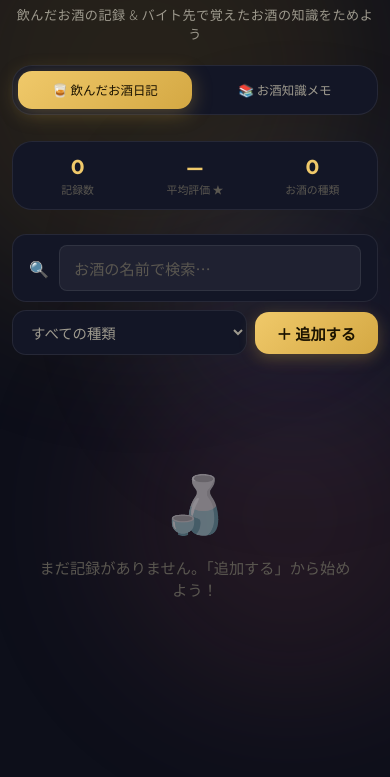
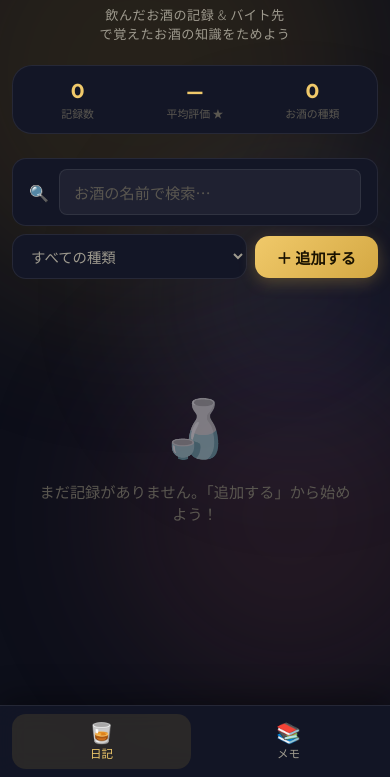
Before and after one commit to yuina-yamaguchi/sake-note, a plain HTML site: page index.html in a window 390 px wide. Shown: the part 67-844 px from the top of the page. Drawn offline with Linux system fonts and the light colour scheme.

Commit message:
📱 スマホ下部ナビ追加 & プルダウンの視認性改善

```diff
--- a/index.html
+++ b/index.html
@@ -63,7 +63,7 @@
       -webkit-background-clip:text;-webkit-text-fill-color:transparent;
     }
     .logo-icon { font-size:2.2rem;-webkit-text-fill-color:initial; }
-    header p { margin-top:10px;color:var(--text-secondary);font-size:.95rem;font-weight:300;letter-spacing:.04em; }
+    header p { margin-top:10px;color:var(--text-secondary);font-size:.95rem;font-weight:300;letter-spacing:.04em;text-wrap:balance; }
 
     /* TABS */
     .tab-bar {
@@ -78,6 +78,9 @@
     .tab-btn:hover { color:var(--text-primary);background:var(--bg-card); }
     .tab-btn.active { color:#1a1200;background:linear-gradient(135deg,var(--amber-lt),var(--amber));box-shadow:0 4px 20px rgba(212,168,67,.35); }
     .tab-btn.active.memo-tab { background:linear-gradient(135deg,var(--teal-lt),var(--teal));box-shadow:0 4px 20px rgba(63,168,140,.35);color:#001a14; }
+
+    /* BOTTOM NAV (mobile only) */
+    .bottom-nav { display:none; }
 
     /* PANELS */
     .panel { display:none; } .panel.active { display:block; }
@@ -323,6 +326,13 @@
       border-color:var(--border-active);background:rgba(212,168,67,.06);
     }
     input[type=date] { color-scheme:dark; }
+    select.filter-select, select.form-select { color-scheme:dark; }
+    select.filter-select option, select.form-select option {
+      background-color:var(--bg-surface);color:var(--text-primary);
+    }
+    select.filter-select option:checked, select.form-select option:checked {
+      background-color:var(--amber);color:#1a1200;
+    }
     textarea { resize:vertical;min-height:90px;line-height:1.6; }
     .star-input { display:flex;gap:6px; }
     .star-input span { font-size:1.6rem;cursor:pointer;color:var(--text-muted);transition:color .15s; }
@@ -383,8 +393,28 @@
 
     @media (max-width: 700px) {
       .logo-mark { font-size: 2rem; }
-      .tab-bar { gap: 6px; padding: 5px; border-radius: var(--radius-lg); margin-bottom: 26px; }
-      .tab-btn { padding: 11px 10px; font-size: .86rem; border-radius: var(--radius-md); }
+      .tab-bar { display: none; }
+      .app-wrapper { padding-bottom: calc(96px + env(safe-area-inset-bottom)); }
+      .bottom-nav {
+        display: flex; gap: 8px;
+        position: fixed; left: 0; right: 0; bottom: 0; z-index: 80;
+        padding: 8px 12px calc(8px + env(safe-area-inset-bottom));
+        background: rgba(19,22,38,.92);
+        -webkit-backdrop-filter: blur(14px); backdrop-filter: blur(14px);
+        border-top: 1px solid var(--border);
+        box-shadow: 0 -8px 30px rgba(0,0,0,.35);
+      }
+      .bottom-nav-btn {
+        flex: 1; display: flex; flex-direction: column; align-items: center; gap: 3px;
+        padding: 8px 6px; border: none; border-radius: var(--radius-md);
+        background: transparent; color: var(--text-secondary);
+        font-family: inherit; font-size: .72rem; font-weight: 500;
+        cursor: pointer; transition: var(--transition);
+      }
+      .bottom-nav-btn .bn-icon { font-size: 1.25rem; line-height: 1; }
+      .bottom-nav-btn.active { color: var(--amber-lt); background: rgba(212,168,67,.12); }
+      .bottom-nav-btn.memo-nav.active { color: var(--teal-lt); background: rgba(63,168,140,.14); }
+      .toast { bottom: calc(96px + env(safe-area-inset-bottom)); }
       .toolbar { gap: 8px; }
       .search-box { flex: 1 1 100%; min-width: 0; }
       select.filter-select { flex: 1 1 0; min-width: 0; }
@@ -427,7 +457,7 @@
       .modal-footer .btn-cancel, .modal-footer .btn-save { flex: 1; }
       .toast {
         width: calc(100% - 32px); white-space: normal; text-align: center;
-        bottom: calc(20px + env(safe-area-inset-bottom));
+        bottom: calc(92px + env(safe-area-inset-bottom));
       }
     }
 
@@ -450,8 +480,8 @@
     </header>
 
     <div class="tab-bar" role="tablist">
-      <button class="tab-btn active" id="tab-diary" role="tab" onclick="switchTab('diary')">🥃 飲んだお酒日記</button>
-      <button class="tab-btn memo-tab" id="tab-memo" role="tab" onclick="switchTab('memo')">📚 お酒知識メモ</button>
+      <button class="tab-btn active" id="tab-diary" data-tab="diary" role="tab" aria-selected="true" onclick="switchTab('diary')">🥃 飲んだお酒日記</button>
+      <button class="tab-btn memo-tab" id="tab-memo" data-tab="memo" role="tab" aria-selected="false" onclick="switchTab('memo')">📚 お酒知識メモ</button>
     </div>
 
     <!-- DIARY PANEL -->
@@ -493,6 +523,15 @@
       <div id="memo-shelf"></div>
     </div>
   </div>
+
+  <nav class="bottom-nav" role="tablist" aria-label="画面切り替え">
+    <button class="bottom-nav-btn active" data-tab="diary" role="tab" aria-selected="true" onclick="switchTab('diary')">
+      <span class="bn-icon">🥃</span><span class="bn-label">日記</span>
+    </button>
+    <button class="bottom-nav-btn memo-nav" data-tab="memo" role="tab" aria-selected="false" onclick="switchTab('memo')">
+      <span class="bn-icon">📚</span><span class="bn-label">メモ</span>
+    </button>
+  </nav>
 
   <!-- DIARY MODAL -->
   <div class="modal-overlay" id="diary-modal-overlay" onclick="closeOnBg(event,'diary-modal-overlay')">
@@ -638,7 +677,10 @@
     /* ===== UI HELPERS ===== */
     function switchTab(tab) {
       ['diary','memo'].forEach(t => {
-        document.getElementById('tab-' + t).classList.toggle('active', t === tab);
+        document.querySelectorAll('[data-tab="' + t + '"]').forEach(el => {
+          el.classList.toggle('active', t === tab);
+          el.setAttribute('aria-selected', t === tab ? 'true' : 'false');
+        });
         document.getElementById('panel-' + t).classList.toggle('active', t === tab);
       });
     }
```
Also changed, not shown: 1 other file.
